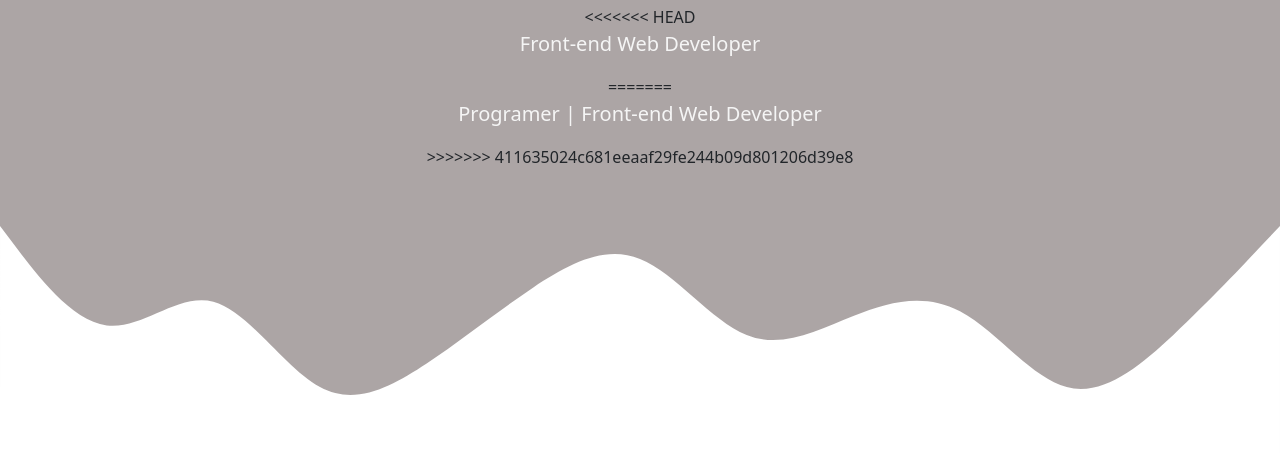
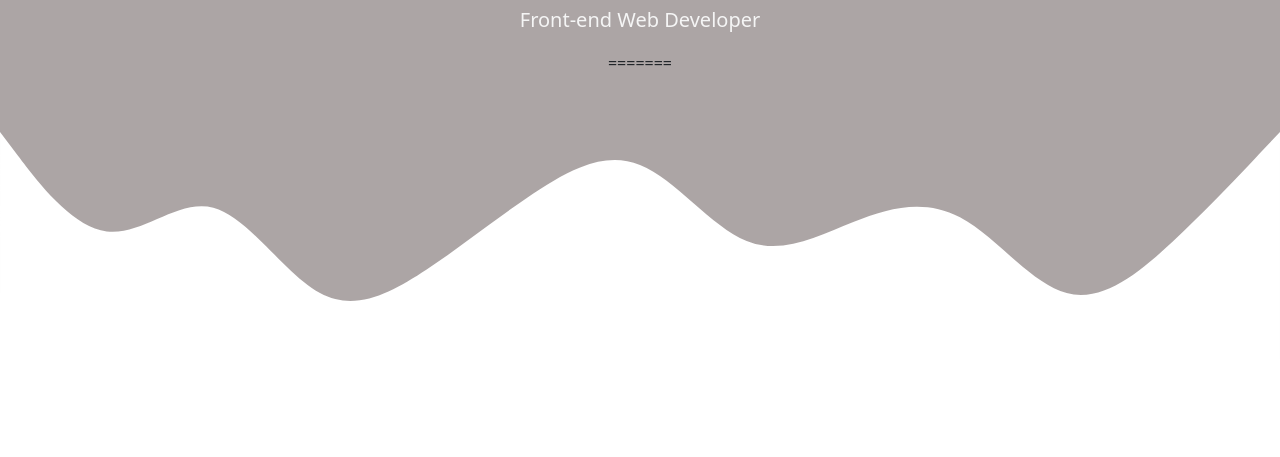
Before and after one commit to Fauzyfm/fauzyfm-test.github.io, a plain HTML site: page index.html in a window 1280 px wide. Shown: the part 343-800 px from the top of the page. Drawn offline with nearby package versions, Linux system fonts and the light colour scheme.

Commit message:
mengubah nama

```diff
--- a/index.html
+++ b/index.html
@@ -77,11 +77,8 @@ z
     <section class="jumbotron text-center ">
       <img src="https://i.ibb.co/DCSHBgC/profile1.jpg" alt="profile" style="width:200px;" class="rounded-circle img-thumbnail">
       <h1 class="display-4" style="color: white;">Fachrul Fauzy Muzafar</h1>
-<<<<<<< HEAD
       <p class="lead" style="color: whitesmoke;">Front-end Web Developer</p>
 =======
-      <p class="lead" style="color: whitesmoke;">Programer | Front-end Web Developer</p>
->>>>>>> 411635024c681eeaaf29fe244b09d801206d39e8
       <svg xmlns="http://www.w3.org/2000/svg" viewBox="0 0 1440 320"><path fill="#ffffff" fill-opacity="1" d="M0,64L20,90.7C40,117,80,171,120,176C160,181,200,139,240,149.3C280,160,320,224,360,245.3C400,267,440,245,480,218.7C520,192,560,160,600,133.3C640,107,680,85,720,101.3C760,117,800,171,840,186.7C880,203,920,181,960,165.3C1000,149,1040,139,1080,160C1120,181,1160,235,1200,245.3C1240,256,1280,224,1320,186.7C1360,149,1400,107,1420,85.3L1440,64L1440,320L1420,320C1400,320,1360,320,1320,320C1280,320,1240,320,1200,320C1160,320,1120,320,1080,320C1040,320,1000,320,960,320C920,320,880,320,840,320C800,320,760,320,720,320C680,320,640,320,600,320C560,320,520,320,480,320C440,320,400,320,360,320C320,320,280,320,240,320C200,320,160,320,120,320C80,320,40,320,20,320L0,320Z"></path></svg>
     </section>
     <!-- profile end -->
```
